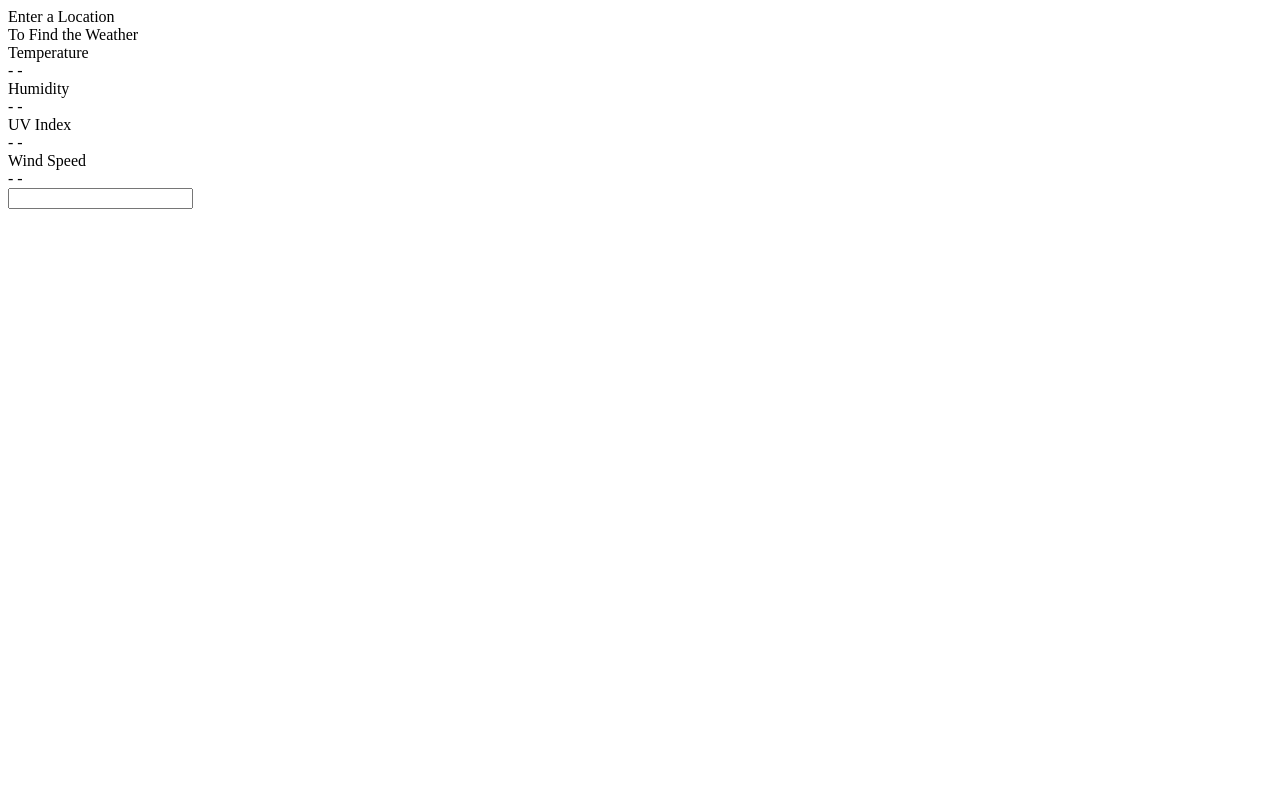
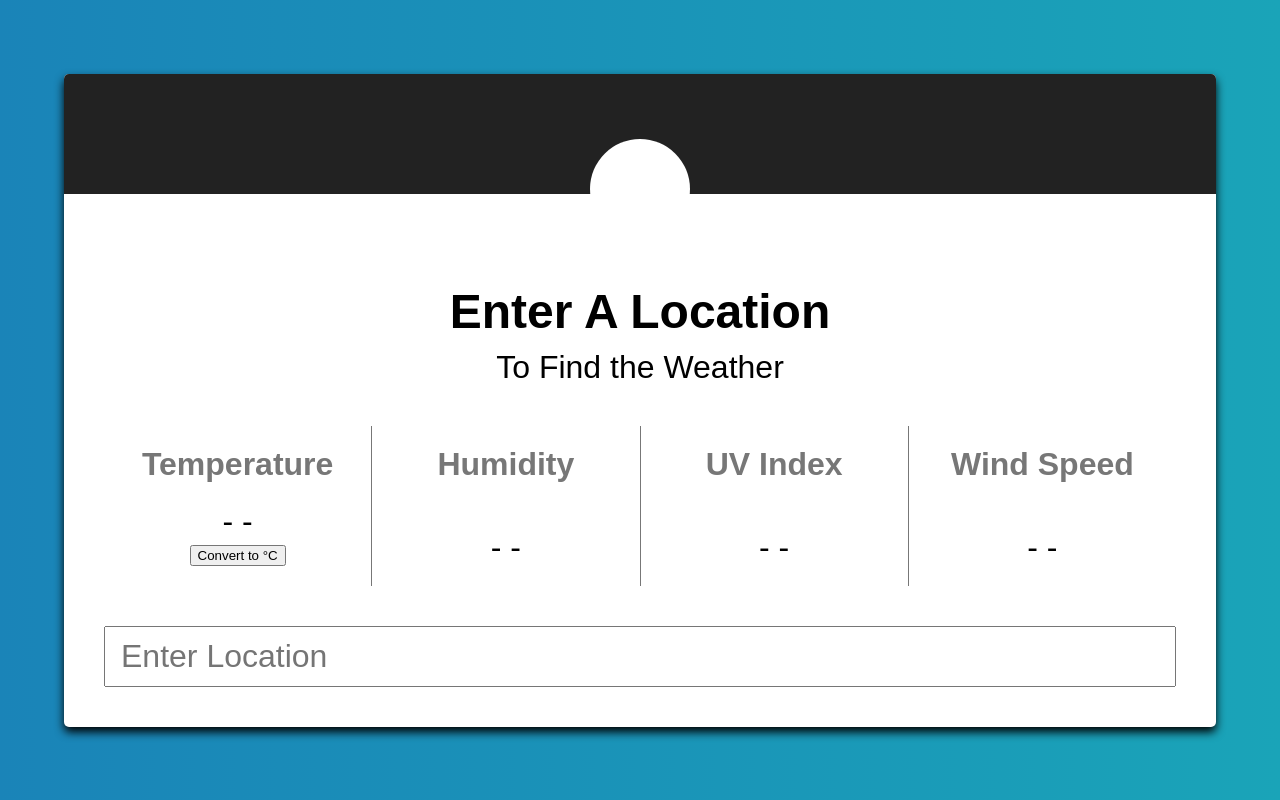
Before and after one commit to diantee/weatherWidget, a website: page weather-app/public/index.html in a window 1280 px wide. Drawn offline with Linux system fonts and the light colour scheme; some packages are replaced by stand-ins of ours.

Commit message:
Added temperature toggle

```diff
--- a/weather-app/public/index.html
+++ b/weather-app/public/index.html
@@ -11,7 +11,9 @@
 <body>
     <div class="container">
         <div class="header">
-            <div id="weather-icon"></div>
+            <div class="icon-container">
+              <div id="weather-icon"></div>
+            </div>
         </div>
         <div class="content">
             <div class="general-information">
@@ -22,12 +24,13 @@
                 <div class="detail">
                     <div class="title">Temperature</div>
                     <div class="value" data-temperature>- -</div>
+                    <input type="button" class="toggle" id="tempButton" value="Convert to °C" onclick="toggleTemp();">
                 </div>
-                <div class="detail">
+                <div class="detail borderedL">
                     <div class="title">Humidity</div>
                     <div class="value" data-humidity>- -</div>
                 </div>
-                <div class="detail">
+                <div class="detail borderedR">
                     <div class="title">UV Index</div>
                     <div class="value" data-uv>- -</div>
                 </div>
@@ -37,7 +40,7 @@
                 </div>
             </div>
             <div class="city-search-container">
-                <input type="text" class="city-search" data-city-search="Enter Location">
+                <input type="text" class="city-search" data-city-search placeholder="Enter Location">
             </div>
         </div>
     </div>
--- a/weather-app/public/script.js
+++ b/weather-app/public/script.js
@@ -23,21 +23,39 @@ searchBox.addListener('places_changed', () => {
 
 const icon = document.getElementById('weather-icon')
 const locationElement = document.querySelector('[data-location]')
-const statusElement = document.querySelector('[data-status]')
+const statusElement  = document.querySelector('[data-status]')
 const temperatureElement = document.querySelector('[data-temperature]')
 const humidityElement = document.querySelector('[data-humidity]')
 const uvElement = document.querySelector('[data-uv]')
 const windElement = document.querySelector('[data-wind]')
+var kelvinTemp = 0
+
+
 
 function setWeatherData(data, place) {
+  kelvinTemp = data.current.temp
   locationElement.textContent = place
-  statusElement.textContent = data.current.weather.main
-  temperatureElement.textContent = data.current.temp
-  humidityElement.textContent = data.current.humidity
-  uvElement.textContent = data.current.uvi
-  windElement.textContent = data.current.wind_speed
-  //const iconID = data['current']['weather']['0']['icon']
-  //icon.innerHTML = "<img src=\"http://openweathermap.org/img/wn/" + iconID + "@2x.png\">"
+  statusElement.textContent = data['current']['weather']['0']['description']
+  temperatureElement.textContent = Math.round((((kelvinTemp - 273.15) * 9) / 5) + 32) + "°F"
+  humidityElement.textContent = Math.round(data.current.humidity) + " %"
+  uvElement.textContent = Math.round(data.current.uvi)
+  windElement.textContent = Math.round(data.current.wind_speed) + " mph"
   icon.innerHTML = "<img src=\"http://openweathermap.org/img/wn/" + data['current']['weather']['0']['icon'] + "@2x.png\">"
 
 }
+
+function toggleTemp () {
+  var temp = kelvinTemp
+  if (document.getElementById("tempButton").value=="Convert to °C") {
+    temp = Math.round(temp - 273.15) + "°F"
+    console.log(temp)
+    document.getElementById("tempButton").value="Convert to °F"
+    temperatureElement.textContent = temp
+
+  } else if (document.getElementById("tempButton").value=="Convert to °F") {
+    temp = Math.round((((temp - 273.15) * 9) / 5) + 32) + "°C"
+    console.log(temp)
+    document.getElementById("tempButton").value="Convert to °C"
+    temperatureElement.textContent = temp
+  }
+  }
--- a/weather-app/public/styles.css
+++ b/weather-app/public/styles.css
@@ -0,0 +1,134 @@
+*, *::before, *::after {
+    box-sizing: border-box;
+    font-family: Arial, Helvetica, sans-serif;
+}
+
+body {
+    background: linear-gradient(to right, rgb(26, 132, 184), rgb(26, 164, 184));
+    display: flex;
+    justify-content: center;
+    align-items: center;
+    min-height: 100vh;
+    margin: 0;
+    padding: 0;
+}
+
+.container {
+    max-width: 90%;
+    width: 1200px;
+    background-color: rgb(255, 255, 255);
+    box-shadow: 0 5px 10px black;
+    border-radius: 5px;
+}
+
+.content {
+    padding: 40px;
+    margin-top: 50px;
+}
+
+.header {
+    background-color: #222;
+    height: 120px;
+    display: flex;
+    justify-content: center;
+    align-items: flex-end;
+    border-top-left-radius: 5px;
+    border-top-right-radius: 5px;
+}
+
+
+.icon-container {
+    position: relative;
+    top: 45px;
+    padding: 0px;
+    background-color: rgb(255, 255, 255);
+    width: 100px;
+    height: 100px;
+    border-radius: 50%;
+}
+
+.general-information {
+    display: flex;
+    flex-direction: column;
+    align-items: center;
+}
+
+.status {
+    font-size: 3rem;
+    font-weight: bold;
+    text-transform:capitalize;
+}
+
+.location {
+    font-size: 2rem;
+    font-weight: normal;
+    margin-top: 10px;
+}
+
+.detail-section {
+    display: flex;
+    justify-content: space-between;
+    margin-top: 40px;
+}
+
+.detail {
+    display: flex;
+    flex-direction: column;
+    align-items: center;
+    flex-basis: 0;
+    flex-grow: 1;
+    padding: 20px;
+}
+
+.detail.borderedL {
+    border-left: 1px solid #777;
+}
+
+.detail.borderedR {
+    border-left: 0.5px solid #777;
+    border-right: 1px solid #777;
+}
+
+.detail .title {
+    font-size: 2rem;
+    flex-grow: 1;
+    font-weight: bold;
+    color: #777;
+}
+
+.detail .value {
+    font-size: 2rem;
+    margin-top: 20px;
+}
+
+.detail .toggle {
+    margin-top: 5px;
+}
+
+.city-search-container {
+    display: flex;
+    justify-content: center;
+}
+
+.city-search {
+    margin-top: 40px;
+    font-size: 2rem;
+    outline: none;
+    border: 1px dolis #777;
+    padding: 10px 15px;
+    width: 100%;
+}
+
+.pac-item {
+    font-size: 2rem;
+    padding: 10px 10px;
+}
+
+.pac-icon {
+    display: none;
+}
+
+.pac-item-query {
+    font-size: 2rem;
+    padding-right: 14px;
+}
```
